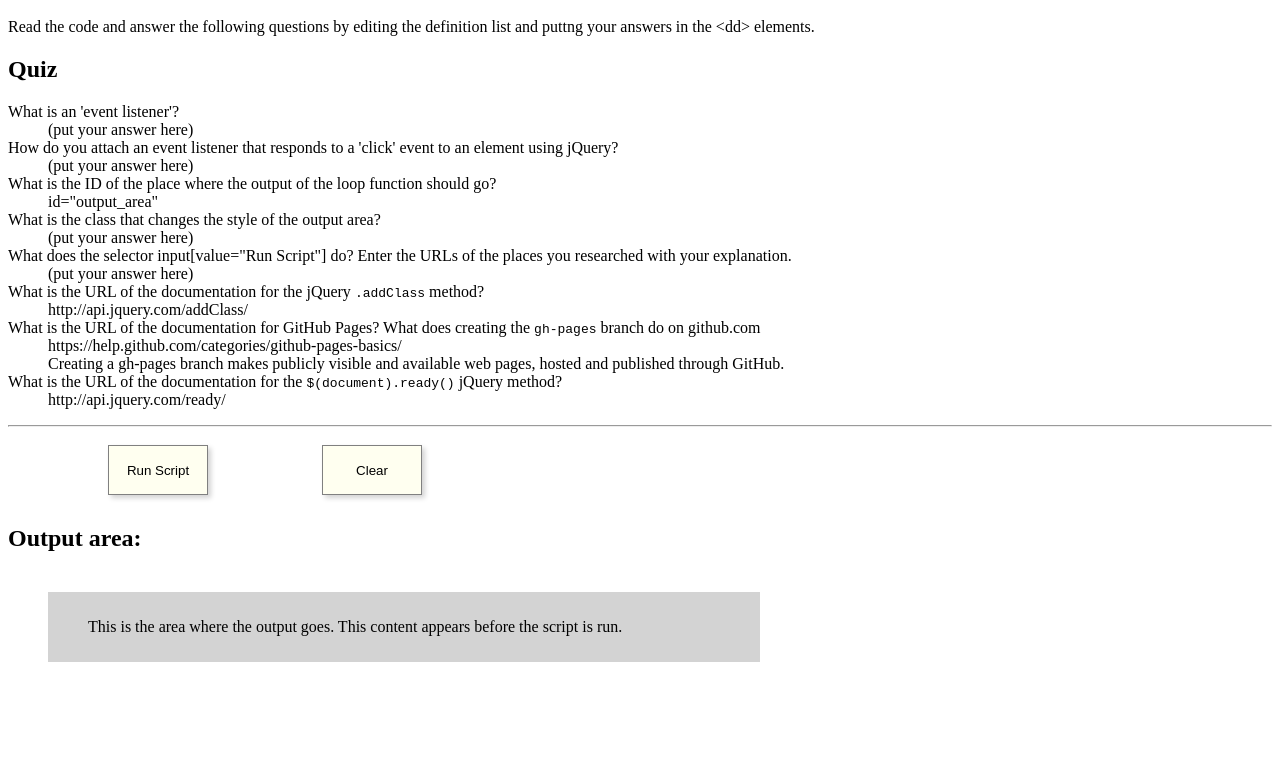
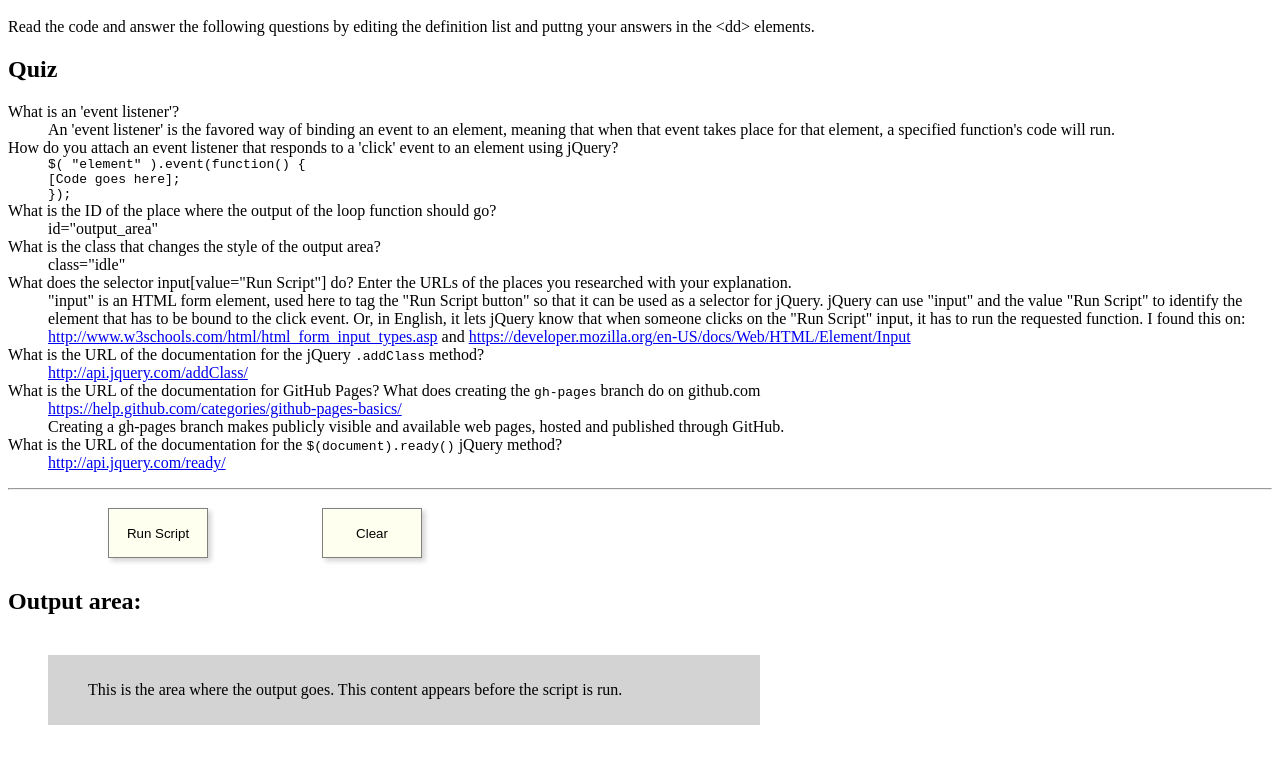
Before and after one commit to StephanieArgy/jsIntro, a plain HTML site: page index.html in a window 1280 px wide. Shown: the part 48-812 px from the top of the page. Drawn offline with nearby package versions, Linux system fonts and the light colour scheme.

Commit message:
Finished quiz

```diff
--- a/index.html
+++ b/index.html
@@ -80,23 +80,25 @@ $("#output_area").html(output_html);
 <h2>Quiz</h2>
 <dl>
 <dt>What is an 'event listener'?</dt>
-<dd>(put your answer here)</dd>
+<dd>An 'event listener' is the favored way of binding an event to an element, meaning that when that event takes place for that element, a specified function's code will run.</dd>
 <dt>How do you attach an event listener that responds to a 'click' event to an element using jQuery?</dt>
-<dd>(put your answer here)</dd>
+<dd><kbd>$( "element" ).event(function() {<br>
+    [Code goes here];<br>
+});</kbd></dd>
 <dt>What is the ID of the place where the output of the loop function should go?</dt>
 <dd>id="output_area"</dd>
 <dt>What is the class that changes the style of the output area?</dt>
-<dd>(put your answer here)</dd>
+<dd>class="idle"</dd>
 <dt>What does the selector input[value="Run Script"] do? Enter the URLs of the places you researched with your explanation.</dt>
-<dd>(put your answer here)</dd>
+<dd>"input" is an HTML form element, used here to tag the "Run Script button" so that it can be used as a selector for jQuery. jQuery can use "input" and the value "Run Script" to identify the element that has to be bound to the click event. Or, in English, it lets jQuery know that when someone clicks on the "Run Script" input, it has to run the requested function.  I found this on: <a href="http://www.w3schools.com/html/html_form_input_types.asp">http://www.w3schools.com/html/html_form_input_types.asp</a> and <a href="https://developer.mozilla.org/en-US/docs/Web/HTML/Element/Input">https://developer.mozilla.org/en-US/docs/Web/HTML/Element/Input</a></dd>
 <dt>What is the URL of the documentation for the jQuery <kbd>.addClass</kbd> method?</dt>
-<dd>http://api.jquery.com/addClass/</dd>
+<dd><a href="http://api.jquery.com/addClass">http://api.jquery.com/addClass/</a></dd>
 <dt>What is the URL of the documentation for GitHub Pages? What does creating the <kbd>gh-pages</kbd> branch do on github.com</dt>
-<dd>https://help.github.com/categories/github-pages-basics/<br>
+<dd><a href="https://help.github.com/categories/github-pages-basics/">https://help.github.com/categories/github-pages-basics/</a><br>
 Creating a gh-pages branch makes publicly visible and available web pages, hosted and published through GitHub.
 </dd>
 <dt>What is the URL of the documentation for the <kbd>$(document).ready()</kbd> jQuery method?</dt>
-<dd>http://api.jquery.com/ready/</dd>
+<dd><a href="http://api.jquery.com/ready/">http://api.jquery.com/ready/</a></dd>
 
 </dl>
 
```
